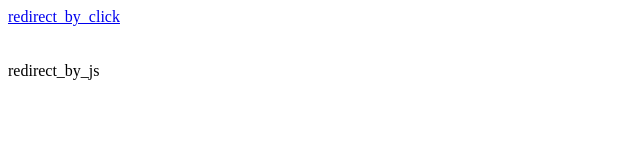
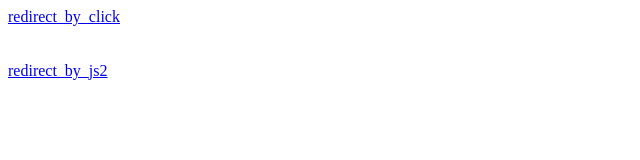
Before and after one commit to aurusov/test, a plain HTML site: page index.html in a window 1280 px wide. Shown: the full height of the page, 0-640 px from the left. Drawn offline with Linux system fonts and the light colour scheme.

Commit message:
Update index.html

```diff
--- a/index.html
+++ b/index.html
@@ -14,6 +14,6 @@
   <br>
   <br>
   <br>
-  <a onclick="redirect_by_replace()">redirect_by_js</a>
+  <a onclick="redirect_by_replace()" href="#">redirect_by_js2</a>
 </body>
 </html>
```
